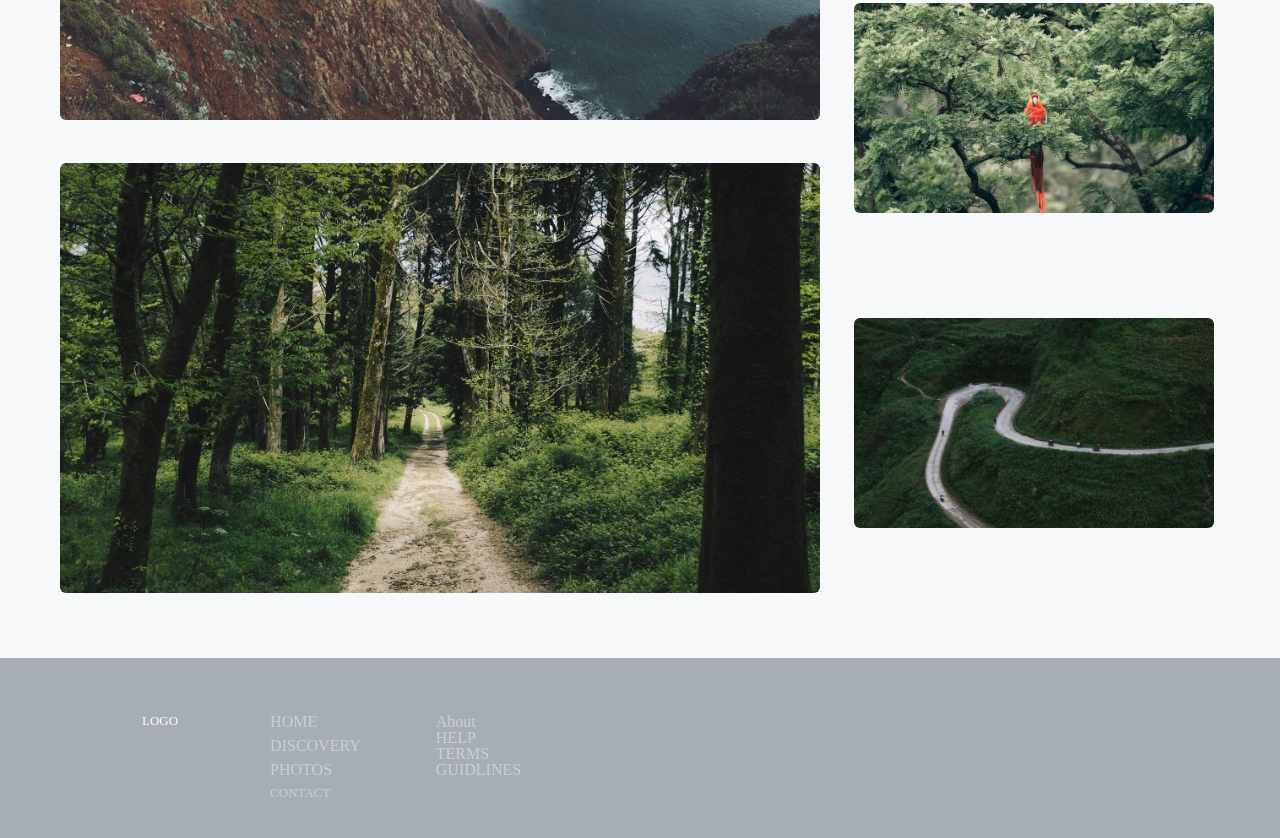
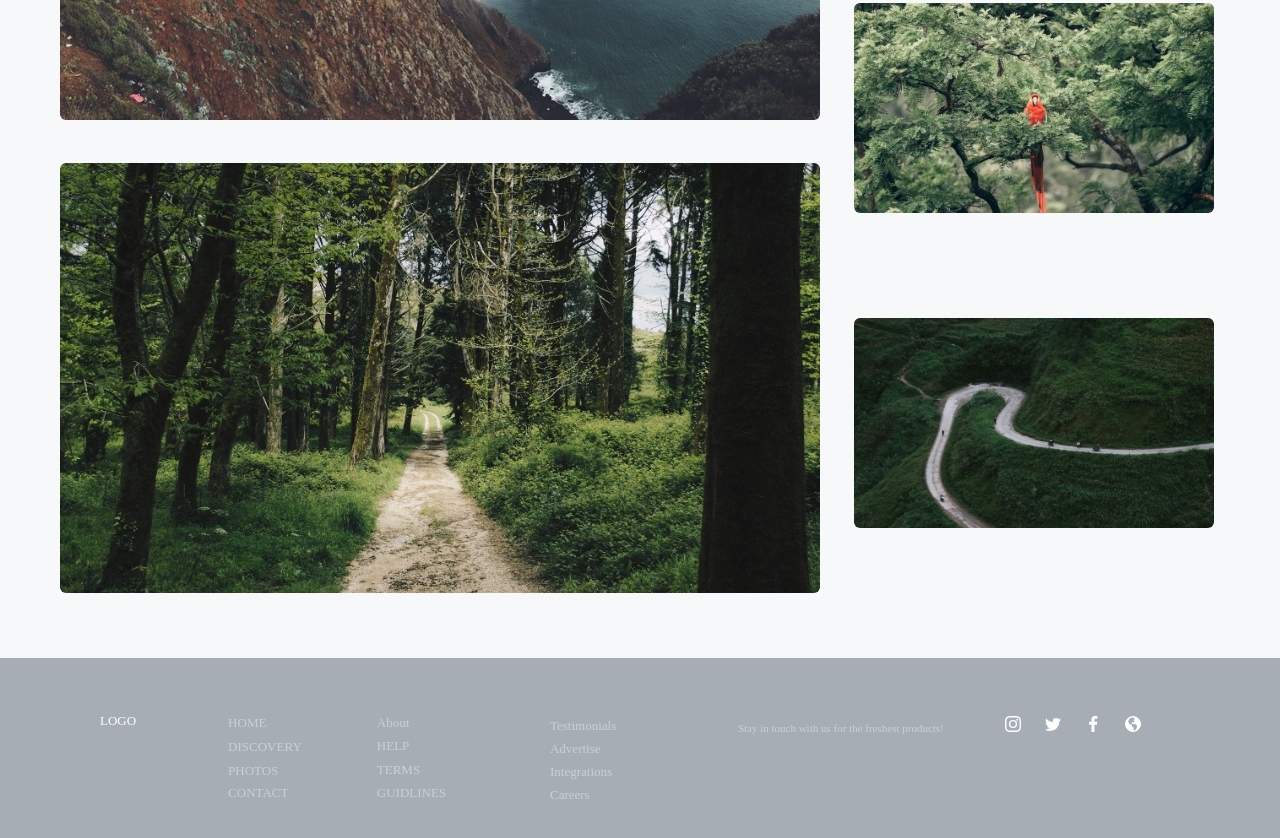
Before and after one commit to annanadirashvili/lesson-5, a plain HTML site: page index.html in a window 1280 px wide. Shown: the part 928-1766 px from the top of the page. Drawn offline with Linux system fonts and the light colour scheme.

Commit message:
finnished

```diff
--- a/css/style.css
+++ b/css/style.css
@@ -213,15 +213,16 @@ font-size: 13px;
 	margin-bottom: 65px;
 	margin-top: 102px;
 }
+
+/*footer*/
 .footer {
 	height: 200px;
 	background-color: #A6ADB4;
     margin-top: 1100px;
 
 }
-/*footer*/
 .div-left {
-	margin-left: 142px;
+	margin-left: 100px;
 
 }
 .Logo-footer {
@@ -257,20 +258,80 @@ font-size: 13px;
 }
 .color {
 	color: #CBD0D3;
+	font-size: 13px;
 }
 .nav-foot2 {
 	margin-left: 71px;
 	vertical-align: top;
 	margin-top: 56px;
+}
+.about {
+width: 38px;
+height: 15px;
+margin-bottom: 8px;
+}
+.help {
+width: 28px;
+height: 15px;
+margin-bottom: 8px;
+}
+.terms {
+width: 38px;
+height: 15px;
+margin-top: 8px;
+margin-bottom: 8px;
 
 }
-.about-ft {
-	margin-top: 56px;
+.gdl {
+	width: 59px;
+	height: 15px;
+
+}
+.nav-foot3 {
+	margin-left: 110.2px;
+	vertical-align: top;
+	margin-top: 59px;
+
+}
+.test {
+	width: 79px;
+	height: 15px;
 	margin-bottom: 8px;
+
 }
-.help-ft {
+.adv {
+	width: 59px;
+	height: 15px;
 	margin-bottom: 8px;
+
 }
-.terms-ft {
+.int {
+	width: 74px ;
+	height: 15px;
 	margin-bottom: 8px;
+
 }
+.careers {
+	width: 48px;
+	height: 15px;
+	margin-bottom: 8px;
+
+}
+.txt-footer {
+width: 243px;
+height: 9px;
+font-size: 11px;
+margin-top: 65px;
+margin-left: 104.9px;
+color: #CBD0D3;
+
+}
+.socials {
+	width: 160px;
+	height: 16px;
+}
+.icons-footer {
+	width: 16px;
+	height: 16px;
+	margin-left: 20px;
+}
--- a/index.html
+++ b/index.html
@@ -117,22 +117,49 @@
 		</nav>
 		<nav class="nav-foot2 IB">
 			<ul>
-				<li class="About-ft">
-					<a class="color" href="#"> About</a>
+				<li class="about">
+					<a class=" color" href="#"> About</a>
 				</li>
-				<li class:help-ft;>
-					<a class="color" href="#"> HELP</a>
+				<li class="help1">
+					<a class=" color" href="#"> HELP</a>
 				</li>
-				<li class:terms-ft;>
+				<li class="terms ">
 					<a class="color"  href="#">TERMS</a>
 				</li>
-				<li class:gdl-ft;>
-					<a class="color"  href="#">GUIDLINES</a>
+				<li class="gdl">
+					<a class=" color"  href="#">GUIDLINES</a>
 				</li>
 			</ul>
 
 		</nav>
+		<nav class="nav-foot3 IB">
+			<ul>
+				<li class="test">
+					<a class="color" href="#"> Testimonials</a>
+
+				</li>
+				<li class="adv">
+					<a class="color" href="#"> Advertise</a>
+				</li>
+				<li class="int">
+					<a class="color" href="#"> Integrations</a>
+				</li>
+				<li class="careers">
+					<a class="color" href="#"> Careers</a>
+				</li>
+			</ul>
+		</nav>
+		<p class="txt-footer IB"> Stay in touch with us for the freshest products! </p>
+		<div class="socials IB">
+			<img class="icons-footer" src="images/inst.svg">
+			<img class="icons-footer" src="images/twitter.svg">
+			<img class="icons-footer" src="images/facebook.svg">
+			<img class="icons-footer" src="images/web.svg">
+
+		</div>
 	</div>
+
+
 
 </footer>
 </html>
```
Also changed, not shown: images/facebook.svg (added), images/inst.svg (added), images/twitter.svg (added), images/web.svg (added).
